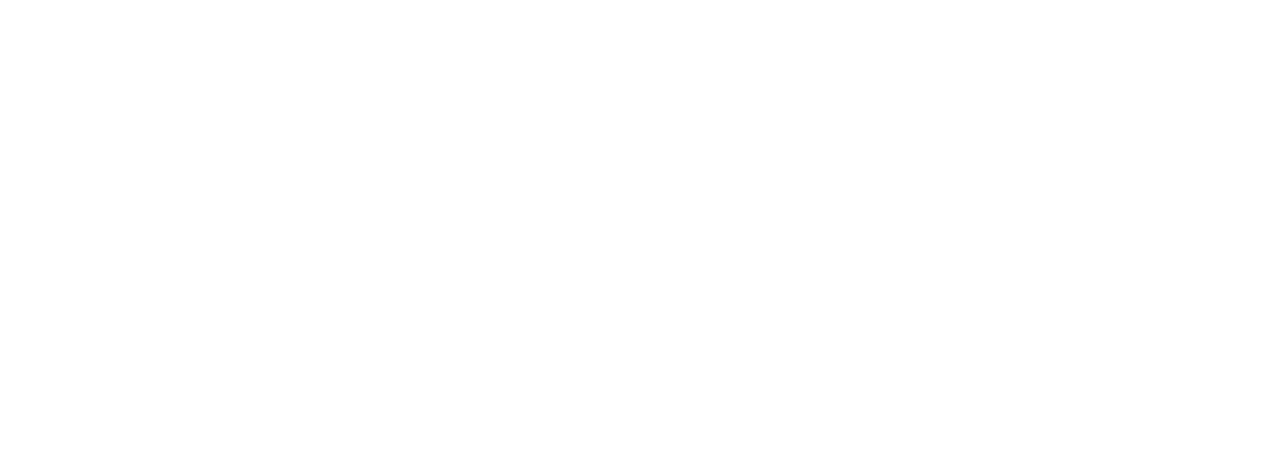
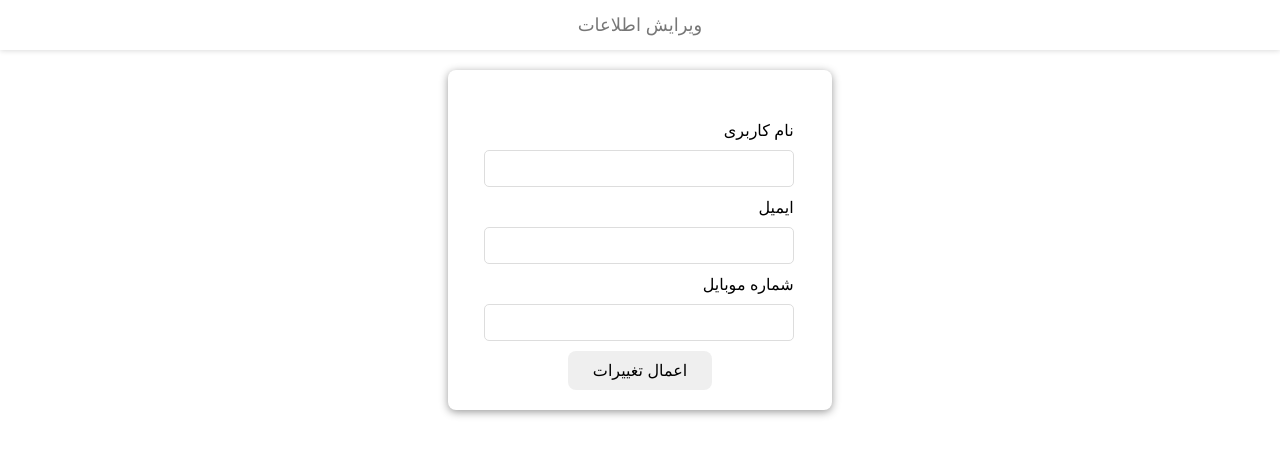
Before and after one commit to hamid-r-h/IE_Project, a React (Create React App) app: page /profile/edit in a window 1280 px wide. Before the commit this address had no page. Shown: the top 456 px of the page. Built offline with nearby package versions, Linux system fonts and the light colour scheme; a web font is replaced by a local one.

Commit message:
edit profile page added

```diff
--- a/src/App.js
+++ b/src/App.js
@@ -6,6 +6,7 @@ import { BrowserRouter } from "react-router-dom";
 import Home from "./component/Home";
 import app from "./app.css";
 import Favorites from "./component/Favorites";
+import EditProfile from "./component/EditProfile";
 
 function App() {
   return (
@@ -15,6 +16,7 @@ function App() {
           <Route exact path="/home" element={<Home />} />
           <Route path="/profile" element={<Profile />} />
           <Route path="/profile/favorites" element={<Favorites />} />
+          <Route path="/profile/edit" element={<EditProfile />} />
         </Routes>
       </Router>
     </div>
--- a/src/component/EditProfile.js
+++ b/src/component/EditProfile.js
@@ -1,10 +1,30 @@
 import React from "react";
-
+import style from "./EditProfile.module.css";
 
 const EditProfile = () => {
   return (
     <>
-      <div className={`${style.header}`}>محبوب ها</div>
+      <div className={`${style.header}`}>ویرایش اطلاعات</div>
+      <form>
+        <div>
+          <label>نام کاربری</label>
+          <br />
+          <input type="text" />
+        </div>
+        <div>
+          <label>ایمیل</label>
+          <br />
+          <input type="text" />
+        </div>
+        <div>
+          <label>شماره موبایل</label>
+          <br />
+          <input type="text" />
+        </div>
+        <button>اعمال تغییرات</button>
+      </form>
     </>
   );
 };
+
+export default EditProfile;
--- a/src/component/EditProfile.module.css
+++ b/src/component/EditProfile.module.css
@@ -0,0 +1,51 @@
+.header {
+    width: 100%;
+    height: 50px;
+    box-shadow: 0 1px 5px #ddd;
+    text-align: center;
+    line-height: 50px;
+    vertical-align: middle;
+    font-size: 18px;
+    font-weight: 500;
+    color: #777;
+  }
+
+form {
+    /* background-color: skyblue; */
+    /* text-align: center; */
+    width: 30%;
+    margin: 20px auto;
+    display: flex;
+    flex-direction: column;
+    align-items: center;
+    direction: rtl;
+    padding: 50px 0 20px 0;
+    box-shadow: 0 2px 8px #999;
+    border-radius: 8px;
+}
+
+form div {
+    width: 80%;
+}
+
+form input {
+    width: 100%;
+    border: 1px solid #ddd;
+    border-radius: 5px;
+    padding: 10px 0;
+    margin: 10px 0;
+}
+
+form button {
+    padding: 10px 25px;
+    cursor: pointer;
+    border: none;
+    border-radius: 8px;
+    font-size: 16px;
+    font-weight: 500;
+    transition: all 0.3s ease;
+}
+
+form button:hover {
+    background-color: rgb(74, 197, 127);
+}
```
